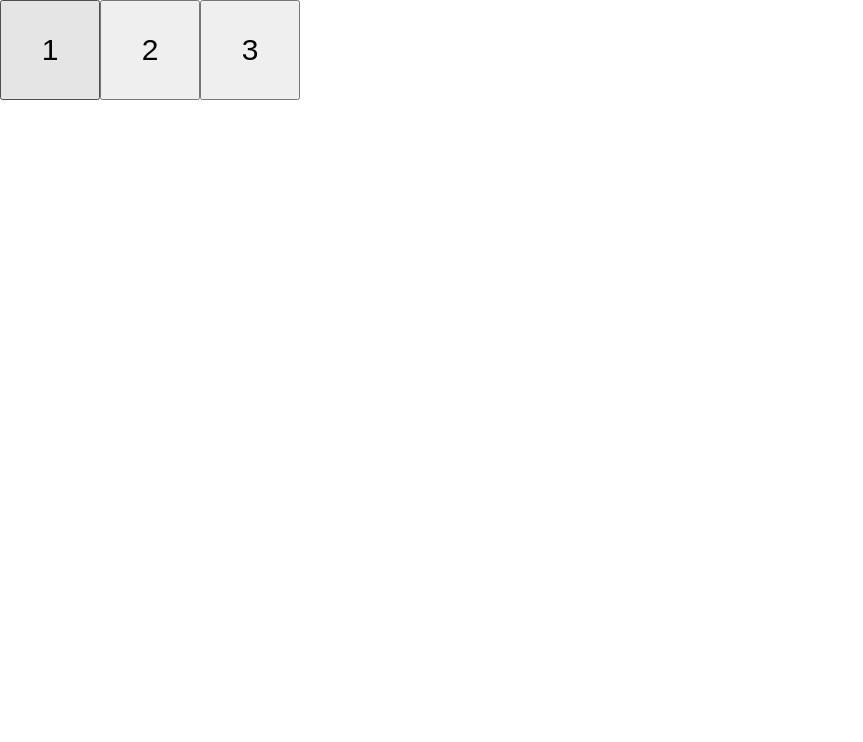
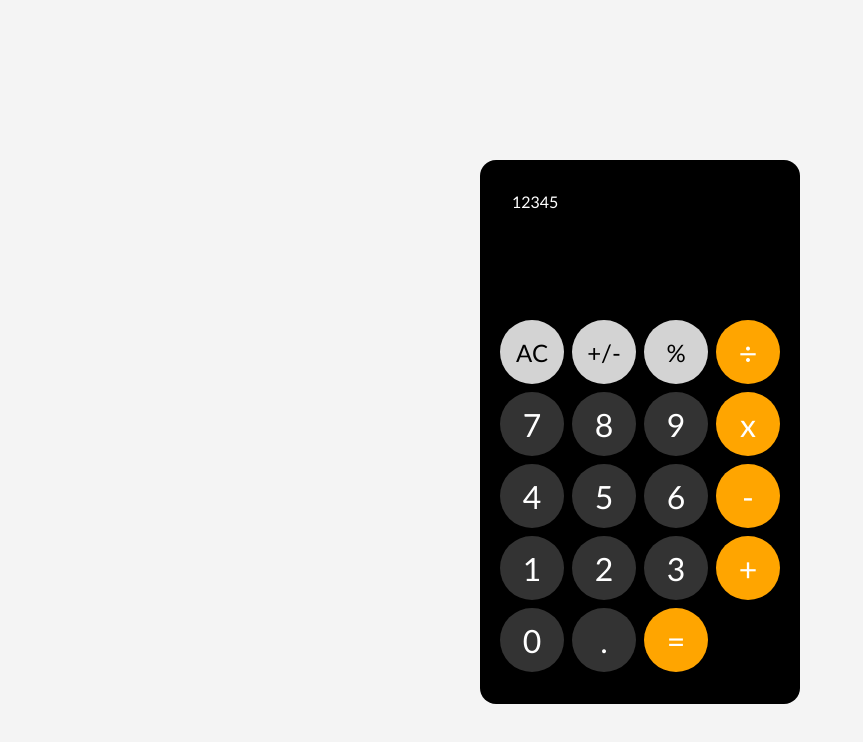
Before and after one commit to cmackin9500/basic-calculator, a React (Create React App) app: page / in a window 1280 px wide. Shown: the top 742 px of the page, without its empty margins (0-863 px from the left). Built offline with nearby package versions, Linux system fonts and the light colour scheme.

Commit message:
finished basic layout of calculator with styling

```diff
--- a/src/App.js
+++ b/src/App.js
@@ -1,28 +1,85 @@
-import React from 'react';
+import Wrapper from './components/Wrapper';
+import Screen from './components/Screen';
+import ButtonBox from './components/ButtonBox';
+import Button from './components/Button';
+
+const buttonValues = [
+  ['AC','+/-','%','÷'],
+  [7,8,9,'x'],
+  [4,5,6,'-'],
+  [1,2,3,'+'],
+  [0,'.','=']
+];
 
 const App = () => {
+
   return (
     <div>
-      <Button sayHello="1" />
-      <Button sayHello="2" />
-      <Button sayHello="3" />
+      <Wrapper>
+        <Screen/>
+          <ButtonBox>
+            {buttonValues.flat().map((btn,i)=> (
+              <Button
+                value={btn}
+                key={i}
+              />
+            ))}
+          </ButtonBox>
+      </Wrapper>
     </div>
   );
 };
 
+/*
+const renderButtons = () => {
+  const views = [];
+  views.push(<Screen/>);
+  views.push(<br></br>);
+  for(let i=0; i<3; i++) {
+    for(let j=0; j<3; j++) {
+      views.push(<Button num={i*3+j+1}/>);
+    }
+    views.push(<br></br>);
+  }
+  console.log("hi")
+  return views;
+}
+
+const Screen = () => {
+  const style = {
+    width: "300px",
+    height: "100px",
+    color: "black",
+    border: "2px solid black",
+    fontSize: 30,
+  }
+  return (
+    <display
+      style={style}
+      id="display"
+      type="text">
+        Hello
+    </display>
+  );
+}
+
 const Button = (props) => {
-  const {sayHello} = props;
+  const {num} = props;
+  const style = {
+    width: "100px",
+    height: "100px",
+    color: "black",
+    fontSize: 30,
+  }
+
   return (
     <button
-      style={{
-        width: "100px",
-        height: "100px",
-        color: "black",
-        fontSize: 30,
-      }}
-      type="submit">{sayHello}
+      style={style}
+      id={num}
+      type="submit">{num}
     </button>
   );
 };
+*/
 
 export default App;
--- /dev/null
+++ b/src/components/Button.js
@@ -0,0 +1,23 @@
+const getStyleName = (btn) => {
+    const className = {
+        '=': 'operations',
+        'x': 'operations',
+        '÷': 'operations',
+        '-': 'operations',
+        '+': 'operations',
+        'AC': 'mis',
+        '+/-': 'mis',
+        '%': 'mis'
+    }
+    if (btn in className) {
+        return className[btn];
+    }
+    return 'numbers';
+};
+
+const Button = ({value}) => {
+    return (
+      <button className={`${getStyleName(value)} button`}> {value} </button>
+    );
+};
+export default Button;
--- /dev/null
+++ b/src/components/ButtonBox.js
@@ -0,0 +1,6 @@
+const ButtonBox = ({children}) => {
+    return (
+        <div class="buttonBox"> {children} </div>
+    )
+}
+export default ButtonBox;
--- /dev/null
+++ b/src/components/Screen.js
@@ -0,0 +1,7 @@
+const Screen = () => {
+    return (
+        <div className="screen"> 12345 </div>
+    )
+}
+
+export default Screen;
--- /dev/null
+++ b/src/components/Wrapper.js
@@ -0,0 +1,6 @@
+const Wrapper = ({children}) => {
+  return (
+    <div className="wrapper"> {children} </div>
+  );
+};
+export default Wrapper;
--- a/src/index.css
+++ b/src/index.css
@@ -1,13 +1,70 @@
-body {
+* {
   margin: 0;
-  font-family: -apple-system, BlinkMacSystemFont, 'Segoe UI', 'Roboto', 'Oxygen',
-    'Ubuntu', 'Cantarell', 'Fira Sans', 'Droid Sans', 'Helvetica Neue',
-    sans-serif;
-  -webkit-font-smoothing: antialiased;
-  -moz-osx-font-smoothing: grayscale;
+  padding: 0;
+  box-sizing: border-box;
+  font-family: "Gill Sans", sans-serif;
+  color: white
 }
 
-code {
-  font-family: source-code-pro, Menlo, Monaco, Consolas, 'Courier New',
-    monospace;
+body {
+  height: 100vh;
+  background: #f4f4f4;
+  display: flex;
+  align-items: center;
+  justify-content: center;
 }
+
+.wrapper {
+  background: black;
+  width: 20rem;
+  padding: 2rem;
+  margin-top: 4rem;
+  border-radius: 1rem;
+}
+
+.screen {
+  height: 4rem;
+  margin-bottom: 4rem;
+}
+
+.buttonBox {
+  display: grid;
+  grid-template-columns: repeat(4,1fr) ;
+  gap: .5rem;
+  justify-content: center;
+}
+
+.button {
+  background: #333333;
+  font-size: 1.5rem;
+  width: 4rem;
+  height: 4rem;
+  padding: 10px;
+  color: "black";
+  border-radius: 100%;
+  align-items: center;
+  justify-content: center;
+  display: flex;
+  cursor: pointer ;
+  text-align: center;
+  border: none;
+}
+
+.button:hover {
+  border: 2px solid;
+}
+
+.operations {
+  background: orange;
+  color: "white";
+  font-size: 2rem;
+}
+
+.numbers {
+  font-size: 2rem;
+}
+
+.mis {
+  background: lightgray;
+  color: black;
+}
```
Also changed, not shown: 1 other file (tests, documents, lock files or other folders).
